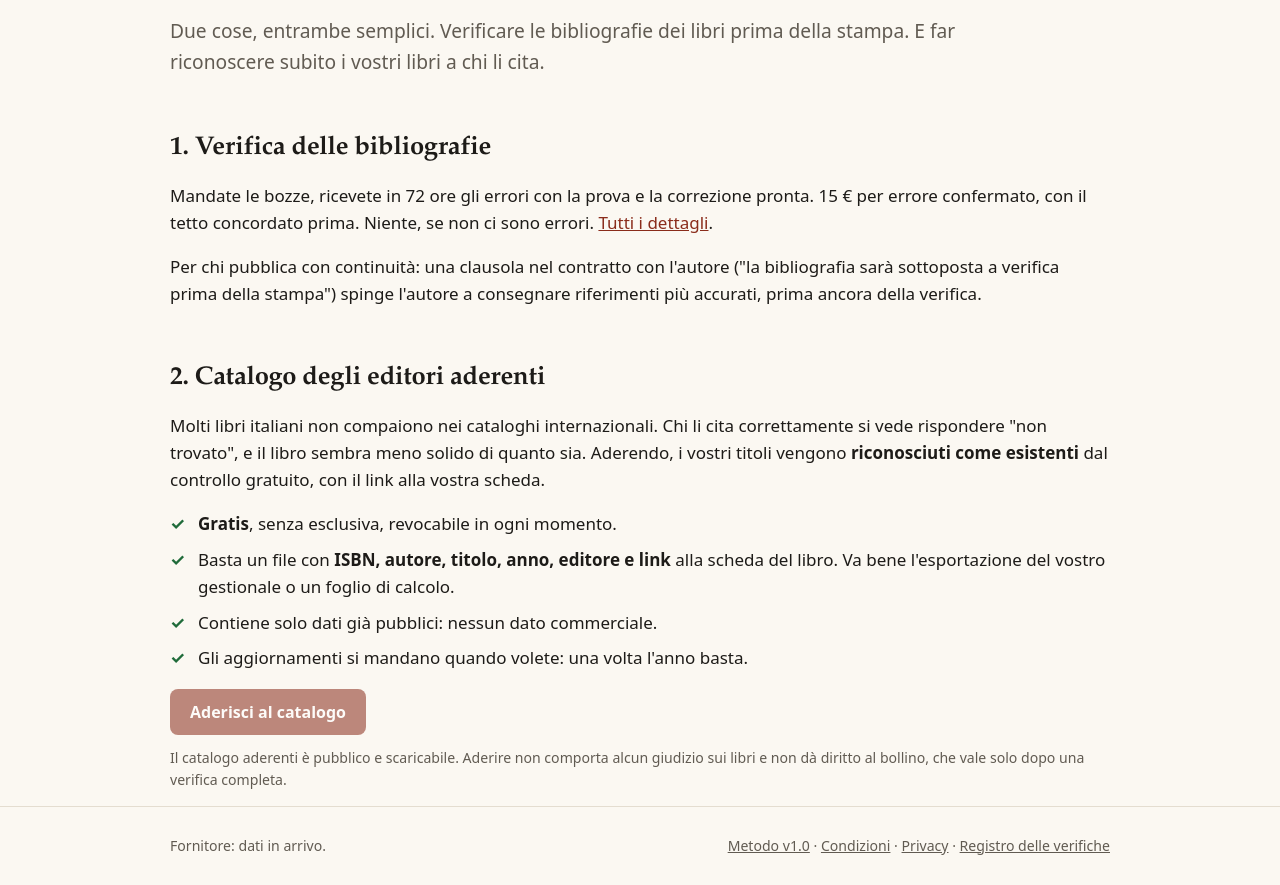
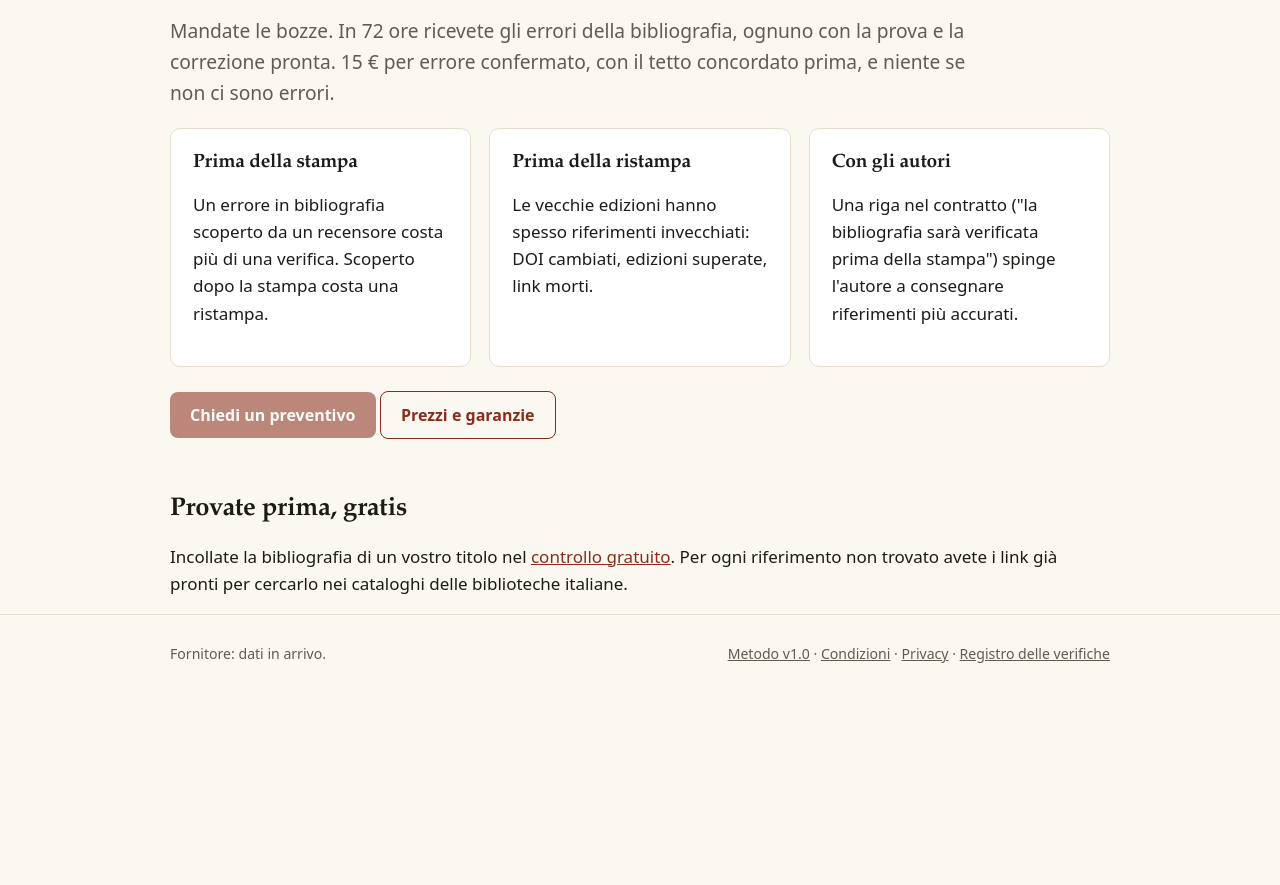
Before and after one commit to pietrofabbri/rev, a plain HTML site: page editori.html in a window 1280 px wide. Shown: the part 172-1057 px from the top of the page. After the commit the page ends 866 px from the top, so only its background shows below. Drawn offline with Linux system fonts and the light colour scheme.

Commit message:
Ricerca manuale in un clic per i non trovati; tolto il catalogo editori aderenti
Co-Authored-By: Claude Opus 5.5 <noreply@anthropic.com>
Claude-Session: https://claude.ai/code/session_013y2pdqxagfG9kTehAWtwnw

```diff
--- a/assets/config.js
+++ b/assets/config.js
@@ -22,9 +22,8 @@ window.REV_CONFIG = {
   concurrency: 3,
   // Cataloghi propri, in CSV (colonne: isbn,autore,titolo,anno,editore,link).
   // Si aggiungono qui senza toccare il codice.
-  localCatalogs: [
-    { label: "Catalogo degli editori aderenti", url: "data/catalogo-editori.csv" }
-  ],
+  // Esempio: { label: "Archivio REV dei riferimenti verificati", url: "data/archivio.csv" }
+  localCatalogs: [],
 
   // --- Listino (unica fonte dei prezzi del sito) ---
   prices: {
--- a/data/catalogo-editori.csv
+++ /dev/null
@@ -1 +0,0 @@
-isbn,autore,titolo,anno,editore,link
--- a/editori.html
+++ b/editori.html
@@ -4,29 +4,25 @@
 <meta charset="utf-8">
 <meta name="viewport" content="width=device-width,initial-scale=1">
 <title>REV · Per gli editori</title>
-<meta name="description" content="Verifica delle bibliografie per le collane di saggistica e il catalogo aperto degli editori aderenti.">
+<meta name="description" content="Verifica delle bibliografie prima della stampa: paghi solo gli errori confermati.">
 <link rel="icon" href="assets/favicon.svg" type="image/svg+xml">
 <link rel="stylesheet" href="assets/style.css">
 </head>
 <body>
 <main class="wrap">
   <h1>Per gli editori</h1>
-  <p class="lead">Due cose, entrambe semplici. Verificare le bibliografie dei libri prima della stampa. E far riconoscere subito i vostri libri a chi li cita.</p>
+  <p class="lead">Mandate le bozze. In <span data-price="deliveryHours" data-num></span> ore ricevete gli errori della bibliografia, ognuno con la prova e la correzione pronta. <span data-price="perError"></span> per errore confermato, con il tetto concordato prima, e niente se non ci sono errori.</p>
 
-  <h2>1. Verifica delle bibliografie</h2>
-  <p>Mandate le bozze, ricevete in <span data-price="deliveryHours" data-num></span> ore gli errori con la prova e la correzione pronta. <span data-price="perError"></span> per errore confermato, con il tetto concordato prima. Niente, se non ci sono errori. <a href="servizio.html">Tutti i dettagli</a>.</p>
-  <p>Per chi pubblica con continuità: una clausola nel contratto con l'autore ("la bibliografia sarà sottoposta a verifica prima della stampa") spinge l'autore a consegnare riferimenti più accurati, prima ancora della verifica.</p>
+  <div class="grid">
+    <div class="card"><h3 style="margin-top:0">Prima della stampa</h3><p>Un errore in bibliografia scoperto da un recensore costa più di una verifica. Scoperto dopo la stampa costa una ristampa.</p></div>
+    <div class="card"><h3 style="margin-top:0">Prima della ristampa</h3><p>Le vecchie edizioni hanno spesso riferimenti invecchiati: DOI cambiati, edizioni superate, link morti.</p></div>
+    <div class="card"><h3 style="margin-top:0">Con gli autori</h3><p>Una riga nel contratto ("la bibliografia sarà verificata prima della stampa") spinge l'autore a consegnare riferimenti più accurati.</p></div>
+  </div>
 
-  <h2>2. Catalogo degli editori aderenti</h2>
-  <p>Molti libri italiani non compaiono nei cataloghi internazionali. Chi li cita correttamente si vede rispondere "non trovato", e il libro sembra meno solido di quanto sia. Aderendo, i vostri titoli vengono <strong>riconosciuti come esistenti</strong> dal controllo gratuito, con il link alla vostra scheda.</p>
-  <ul class="check">
-    <li><strong>Gratis</strong>, senza esclusiva, revocabile in ogni momento.</li>
-    <li>Basta un file con <strong>ISBN, autore, titolo, anno, editore e link</strong> alla scheda del libro. Va bene l'esportazione del vostro gestionale o un foglio di calcolo.</li>
-    <li>Contiene solo dati già pubblici: nessun dato commerciale.</li>
-    <li>Gli aggiornamenti si mandano quando volete: una volta l'anno basta.</li>
-  </ul>
-  <a class="btn" data-mail="Adesione al catalogo degli editori aderenti" data-body="Editore:&#10;Referente:&#10;Allego il catalogo (ISBN, autore, titolo, anno, editore, link).">Aderisci al catalogo</a>
-  <p class="small" style="margin-top:12px">Il catalogo aderenti è pubblico e scaricabile. Aderire non comporta alcun giudizio sui libri e non dà diritto al bollino, che vale solo dopo una verifica completa.</p>
+  <p style="margin-top:24px"><a class="btn" data-mail="Verifica di una bibliografia" data-body="Titolo dell'opera:&#10;Numero indicativo di riferimenti:&#10;Data entro cui serve:&#10;Allego le bozze.">Chiedi un preventivo</a> <a class="btn ghost" href="servizio.html">Prezzi e garanzie</a></p>
+
+  <h2>Provate prima, gratis</h2>
+  <p>Incollate la bibliografia di un vostro titolo nel <a href="index.html">controllo gratuito</a>. Per ogni riferimento non trovato avete i link già pronti per cercarlo nei cataloghi delle biblioteche italiane.</p>
 </main>
 <script src="assets/config.js"></script>
 <script src="assets/site.js"></script>
```
Also changed, not shown: assets/checker.js (+29 -3 lines), metodo.html (+1 -1 lines), tests/run.js (+8 -0 lines), 1 other file.
